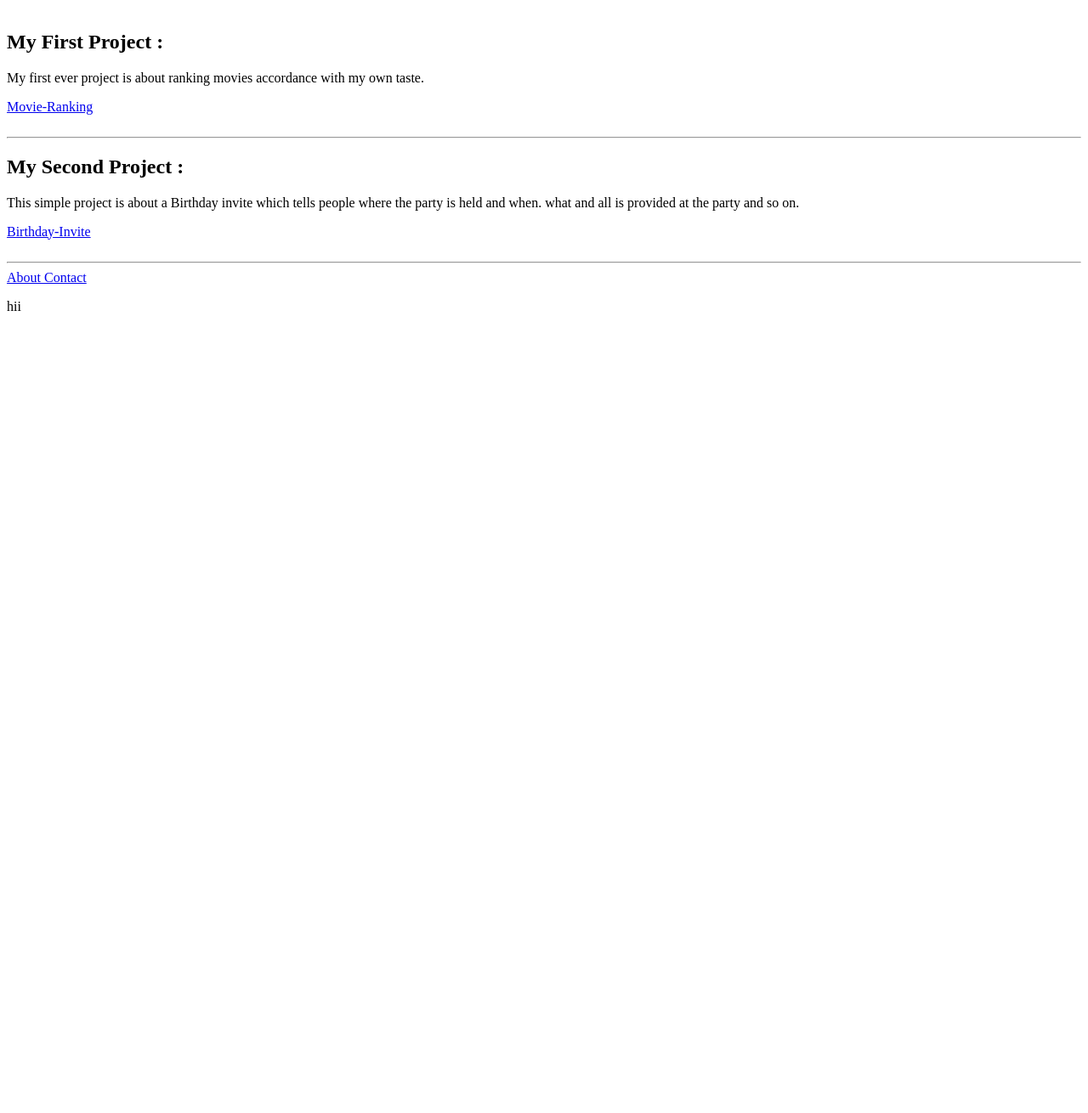
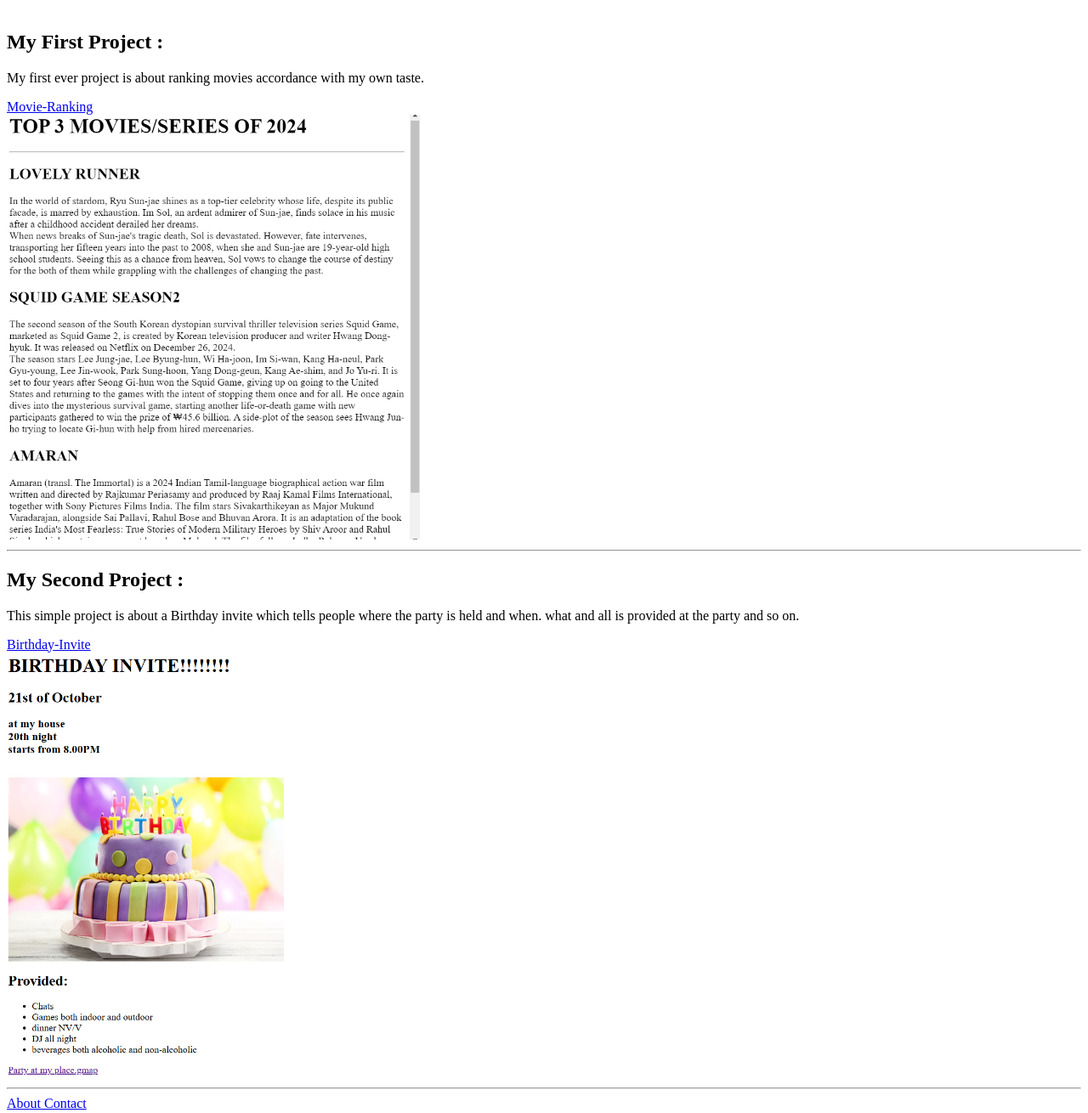
Before and after one commit to rMS21ose/html.web, a plain HTML site: page index.html in a window 1280 px wide. Shown: the part 160-1470 px from the top of the page at 85% size. Before the commit the page ends 800 px from the top, so only its background shows below. Drawn offline with Linux system fonts and the light colour scheme.

Commit message:
Update index.html

```diff
--- a/index.html
+++ b/index.html
@@ -16,13 +16,13 @@
         <p>My first ever project is about ranking movies accordance with my own taste.</p>
         <a href="movie-ranking.html">Movie-Ranking</a>
         <br />
-        <img src="./assets/images/movie-ranking.png" alt height="500" />
+        <img src="movie-ranking.png" alt height="500" />
         <hr />
         <h2>My Second Project :</h2>
         <p>This simple project is about a Birthday invite which tells people where the party is held and when. what and all is provided at the party and so on. </p>
         <a href="birthday-invite.html"> Birthday-Invite</a>
         <br />
-        <img src="./assets/images/birthday-invite-20.png" alt height="500" />
+        <img src="birthday-invite-20.png" alt height="500" />
         <hr />
         <a href="about.html"> About </a>
         <a href="contact.html"> Contact </a>
```
